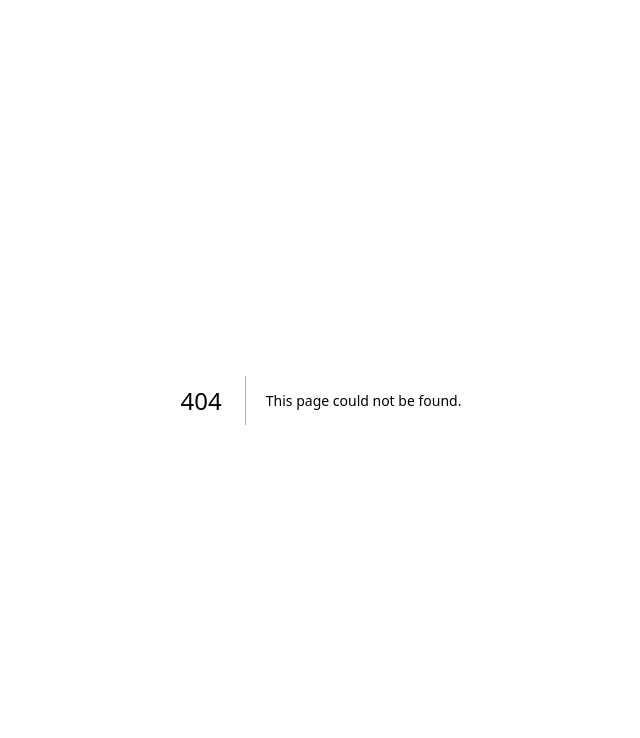
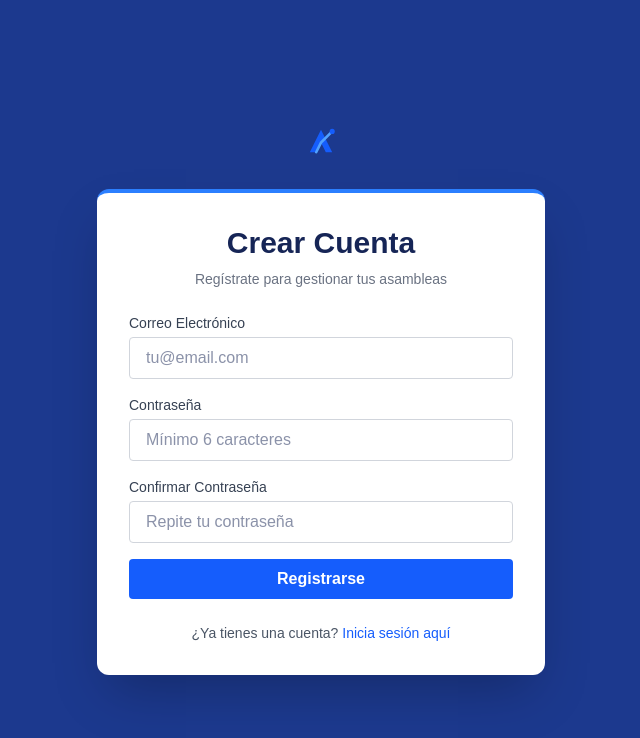
Before and after one commit to XZanderU/aurex-assembly, a Next.js app: page /register in a window 1280 px wide. Before the commit this address had no page. Shown: the top 738 px of the page, without its empty margins (319-959 px from the left). Built offline with nearby package versions, Linux system fonts and the light colour scheme; no server answers.

Commit message:
feat: agregar página de registro con validación de contraseñas y conexión a Supabase

```diff
--- a/src/app/planes/page.tsx
+++ b/src/app/planes/page.tsx
@@ -77,10 +77,10 @@ export default function PlanesPage() {
               <p className="text-sm text-gray-500 mb-6 h-10">{plan.descripcion}</p>
               <div className="text-3xl font-black text-blue-700 mb-6">{plan.precioVisual}</div>
 
-              <ul className="text-left mb-8 space-y-3 flex-grow">
+              <ul className="text-left mb-8 space-y-3 grow">
                 {plan.caracteristicas.map((caracteristica, i) => (
                   <li key={i} className="flex items-center text-gray-600 text-sm">
-                    <svg className="w-5 h-5 text-blue-500 mr-2 flex-shrink-0" fill="none" stroke="currentColor" viewBox="0 0 24 24">
+                    <svg className="w-5 h-5 text-blue-500 mr-2 shrink-0" fill="none" stroke="currentColor" viewBox="0 0 24 24">
                       <path strokeLinecap="round" strokeLinejoin="round" strokeWidth="2" d="M5 13l4 4L19 7"></path>
                     </svg>
                     {caracteristica}
--- /dev/null
+++ b/src/app/register/page.tsx
@@ -0,0 +1,129 @@
+"use client";
+
+import { useState } from "react";
+import Link from "next/link";
+import { supabase } from "../../../lib/supabase";
+import { LogoAurex } from "../components/LogoAurex";
+
+export default function RegisterPage() {
+  const [email, setEmail] = useState("");
+  const [password, setPassword] = useState("");
+  const [confirmPassword, setConfirmPassword] = useState("");
+  const [loading, setLoading] = useState(false);
+  const [message, setMessage] = useState<{ text: string; type: "error" | "success" } | null>(null);
+
+  const handleRegister = async (e: React.FormEvent) => {
+    e.preventDefault();
+    setLoading(true);
+    setMessage(null);
+
+    // Validación de QA del lado del cliente
+    if (password !== confirmPassword) {
+      setMessage({ text: "Las contraseñas no coinciden.", type: "error" });
+      setLoading(false);
+      return;
+    }
+
+    if (password.length < 6) {
+      setMessage({ text: "La contraseña debe tener al menos 6 caracteres.", type: "error" });
+      setLoading(false);
+      return;
+    }
+
+    // Conexión con tu instancia de Supabase Auth
+    const { data, error } = await supabase.auth.signUp({
+      email,
+      password,
+    });
+
+    if (error) {
+      console.error("Error de registro:", error.message);
+      setMessage({ text: error.message, type: "error" });
+    } else if (data.user) {
+      setMessage({
+        text: "¡Registro exitoso! Ya puedes iniciar sesión con tu nueva cuenta.",
+        type: "success"
+      });
+      setEmail("");
+      setPassword("");
+      setConfirmPassword("");
+    }
+
+    setLoading(false);
+  };
+
+  return (
+    // Aplicamos el fondo azul base, listo para recibir una imagen de fondo si lo deseas
+    <div className="min-h-screen bg-blue-900 flex flex-col items-center justify-center p-4">
+
+      <div className="mb-8">
+        <LogoAurex />
+      </div>
+
+      <div className="bg-white p-8 rounded-xl shadow-2xl w-full max-w-md border-t-4 border-blue-500">
+        <h1 className="text-3xl font-bold text-blue-950 text-center mb-2">Crear Cuenta</h1>
+        <p className="text-gray-500 text-center text-sm mb-6">Regístrate para gestionar tus asambleas</p>
+
+        {message && (
+          <div className={`p-3 mb-4 rounded text-sm ${message.type === 'error' ? 'bg-red-100 text-red-700' : 'bg-green-100 text-green-700'}`}>
+            {message.text}
+          </div>
+        )}
+
+        <form onSubmit={handleRegister} className="space-y-4">
+          <div>
+            <label className="block text-sm font-medium text-gray-700 mb-1">Correo Electrónico</label>
+            <input
+              type="email"
+              required
+              value={email}
+              onChange={(e) => setEmail(e.target.value)}
+              className="w-full px-4 py-2 border border-gray-300 rounded focus:ring-2 focus:ring-blue-500 focus:outline-none"
+              placeholder="tu@email.com"
+            />
+          </div>
+
+          <div>
+            <label className="block text-sm font-medium text-gray-700 mb-1">Contraseña</label>
+            <input
+              type="password"
+              required
+              value={password}
+              onChange={(e) => setPassword(e.target.value)}
+              className="w-full px-4 py-2 border border-gray-300 rounded focus:ring-2 focus:ring-blue-500 focus:outline-none"
+              placeholder="Mínimo 6 caracteres"
+            />
+          </div>
+
+          <div>
+            <label className="block text-sm font-medium text-gray-700 mb-1">Confirmar Contraseña</label>
+            <input
+              type="password"
+              required
+              value={confirmPassword}
+              onChange={(e) => setConfirmPassword(e.target.value)}
+              className="w-full px-4 py-2 border border-gray-300 rounded focus:ring-2 focus:ring-blue-500 focus:outline-none"
+              placeholder="Repite tu contraseña"
+            />
+          </div>
+
+          <button
+            type="submit"
+            disabled={loading}
+            className="w-full bg-blue-600 hover:bg-blue-700 text-white font-bold py-2 px-4 rounded transition-colors disabled:opacity-50"
+          >
+            {loading ? "Registrando..." : "Registrarse"}
+          </button>
+        </form>
+
+        <div className="mt-6 text-center text-sm text-gray-600">
+          ¿Ya tienes una cuenta?{" "}
+          {/* Asumiendo que tu página principal (page.tsx)[cite: 13] contiene el login */}
+          <Link href="/" className="text-blue-600 hover:underline font-medium">
+            Inicia sesión aquí
+          </Link>
+        </div>
+      </div>
+    </div>
+  );
+}
```
